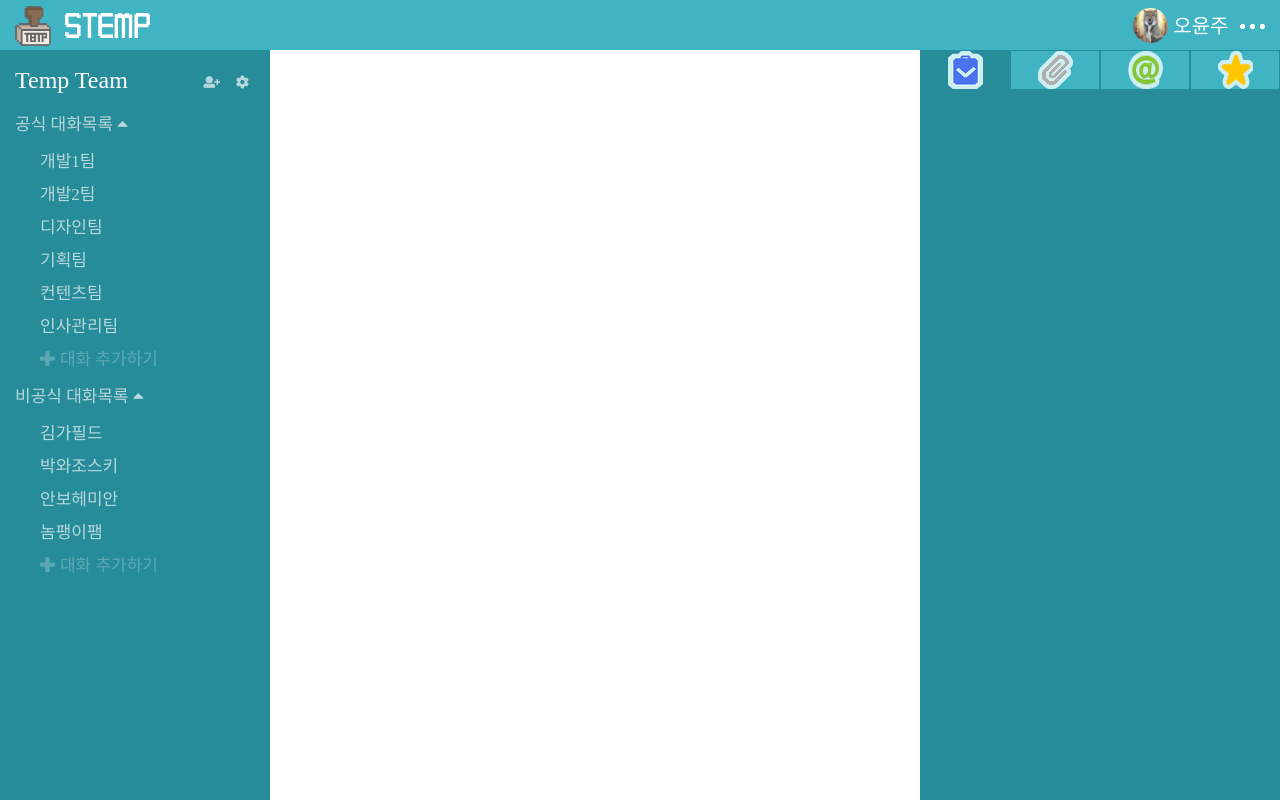
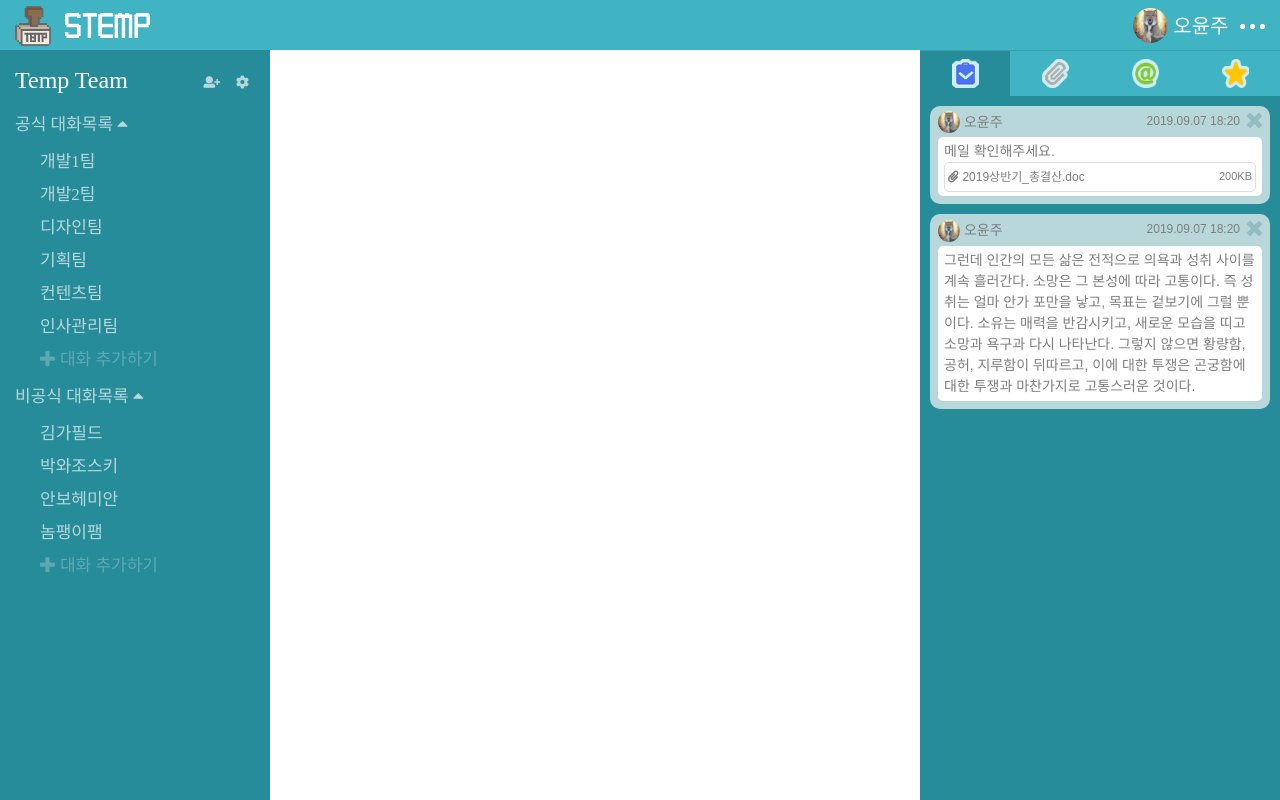
Before and after one commit to dalgugi/stemp, a website: page views/main_chat.html in a window 1280 px wide. Both pictures are taken after a click on the element 1256 px from the left and 25 px from the top of the page. Drawn offline with Linux system fonts and the light colour scheme; files whose address does not match are found by name; a web font is replaced by a local one.

Commit message:
[기능] 오른쪽 탭메뉴 구현 완료

```diff
--- a/views/main_chat.html
+++ b/views/main_chat.html
@@ -37,9 +37,22 @@
 			nav .chat-list > ul div				{padding:10px 0 10px 15px;}
 			nav .chat-list > ul div:hover		{color:#ffffff;}
 
-			aside .tab-menu						{width:100%;}
-			aside .tab-menu span                {display:inline-block; float:left; width:25%; height:40px; box-sizing:border-box; border:1px solid #268c9a; line-height:56px; text-align:center;}
+			aside .tab-menu                     {width:100%; height:45px; border-top:solid 1px rgb(55, 163, 177);}
+			aside .tab-menu span                {display:inline-block; float:left; width:25%; height:45px; box-sizing:border-box; line-height:65px; text-align:center;}
 			aside .tab-menu span:not(.active)	{background-color:#41b4c3;}
+			aside .tab-menu span img            {width:27px;}
+			aside .card                         {margin:10px; padding:5px 8px 8px 8px; background-color:rgba(199, 223, 226, 0.9); border-radius:10px; color:#7E7E7E;}
+			aside .card .card-info				{position:relative; margin-bottom:4px;}
+			aside .card .card-info > div        {display:inline-block;}
+			aside .card .card-info > div > *    {vertical-align:middle;}
+			aside .card .card-info > span    	{position:absolute; right:0; font-size:20px; color:rgba(11, 80, 90, 0.2);}
+			aside .card .card-info > span:hover {color:rgba(31, 118, 130, 0.8);}
+			aside .card-info-date               {position:absolute; right:22px; font-size:12px;}
+			aside .card .profile           		{width:22px; border-radius:20px;}
+			aside .card .card-content			{padding:4px 6px; background-color:#ffffff; border-radius:5px;}
+			aside .card-content-file			{padding:3px; border:solid 1px #dedede; border-radius:5px;}
+			.card-content-file span				{font-size:12px;}
+			.card-content-file span:last-child  {float:right; font-size:11px;}
 
 			.hidden 							{display:none;}
 
@@ -113,10 +126,50 @@
 		</nav>
 		<aside class="hidden">
 			<div class="tab-menu">
-				<span class="active" onclick="addActive(this)"><img src="../public/images/icon_noti.png" alt="icon"/></span>
-				<span onclick="addActive(this)"><img src="../public/images/icon_clip.png" alt="icon"/></span>
-				<span onclick="addActive(this)"><img src="../public/images/icon_at.png" alt="icon"/></span>
-				<span onclick="addActive(this)"><img src="../public/images/icon_star.png" alt="icon"/></span>
+				<span class="active" onclick="addActive(this)"><img src="../public/icons/icon_noti.png" alt="icon"/></span>
+				<span onclick="addActive(this)"><img src="../public/icons/icon_clip.png" alt="icon"/></span>
+				<span onclick="addActive(this)"><img src="../public/icons/icon_at.png" alt="icon"/></span>
+				<span onclick="addActive(this)"><img src="../public/icons/icon_star.png" alt="icon"/></span>
+			</div>
+			<div class="tab-content">
+				<div class="card">
+					<div class="card-info">
+						<div>
+							<img src="../public/images/profile_yj.jpg" class="profile" alt="profile"/>
+							<span class="user-name">오윤주</span>
+						</div>
+						<div class="card-info-date">
+							<span>2019.09.07 18:20</span>
+						</div>
+						<span><i class="fas fa-times"></i></span>
+					</div>
+					<div class="card-content">
+						<p>메일 확인해주세요.</p>
+						<div class="card-content-file">
+							<span><i class="fas fa-paperclip"></i></span>
+							<span>2019상반기_총결산.doc</span>
+							<span>200KB</span>
+						</div>
+					</div>
+				</div>
+				<div class="card">
+					<div class="card-info">
+						<div>
+							<img src="../public/images/profile_yj.jpg" class="profile" alt="profile"/>
+							<span class="user-name">오윤주</span>
+						</div>
+						<div class="card-info-date">
+							<span>2019.09.07 18:20</span>
+						</div>
+						<span><i class="fas fa-times"></i></span>
+					</div>
+					<div class="card-content">
+						<p>그런데 인간의 모든 삶은 전적으로 의욕과 성취 사이를 계속 흘러간다. 소망은 그 본성에 따라
+							고통이다. 즉 성취는 얼마 안가 포만을 낳고, 목표는 겉보기에 그럴 뿐이다. 소유는 매력을
+							반감시키고, 새로운 모습을 띠고 소망과 욕구과 다시 나타난다. 그렇지 않으면 황량함, 공허,
+							지루함이 뒤따르고, 이에 대한 투쟁은 곤궁함에 대한 투쟁과 마찬가지로 고통스러운 것이다.</p>
+					</div>
+				</div>
 			</div>
 		</aside>
 
@@ -141,10 +194,8 @@
 		<script type="text/javascript">
 
 			const menuBtn      = document.getElementsByClassName("menu-dot-area")[0];
-			const menuCloseBtn = document.getElementsByClassName("menu-close-btn")[0];
 			const aside        = document.getElementsByTagName("aside")[0];
 			const tabMenu	   = document.getElementsByClassName("tab-menu")[0];
-			const tabMenuSpan  = tabMenu.getElementsByTagName("span");
 
 			const profile = document.getElementsByClassName("profile-inside-area")[0];
 			const myModal = document.getElementById("my-modal");
```
